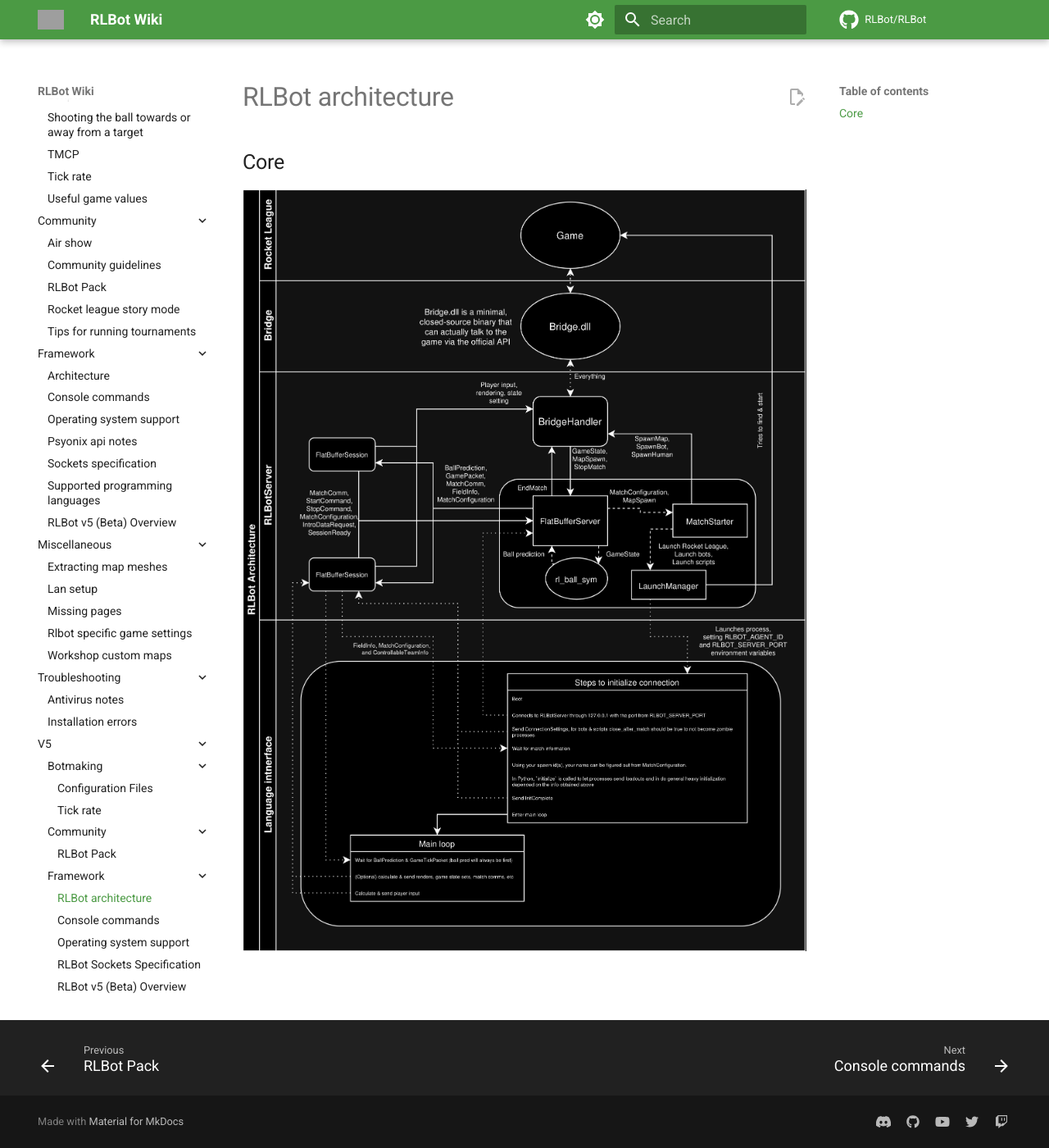
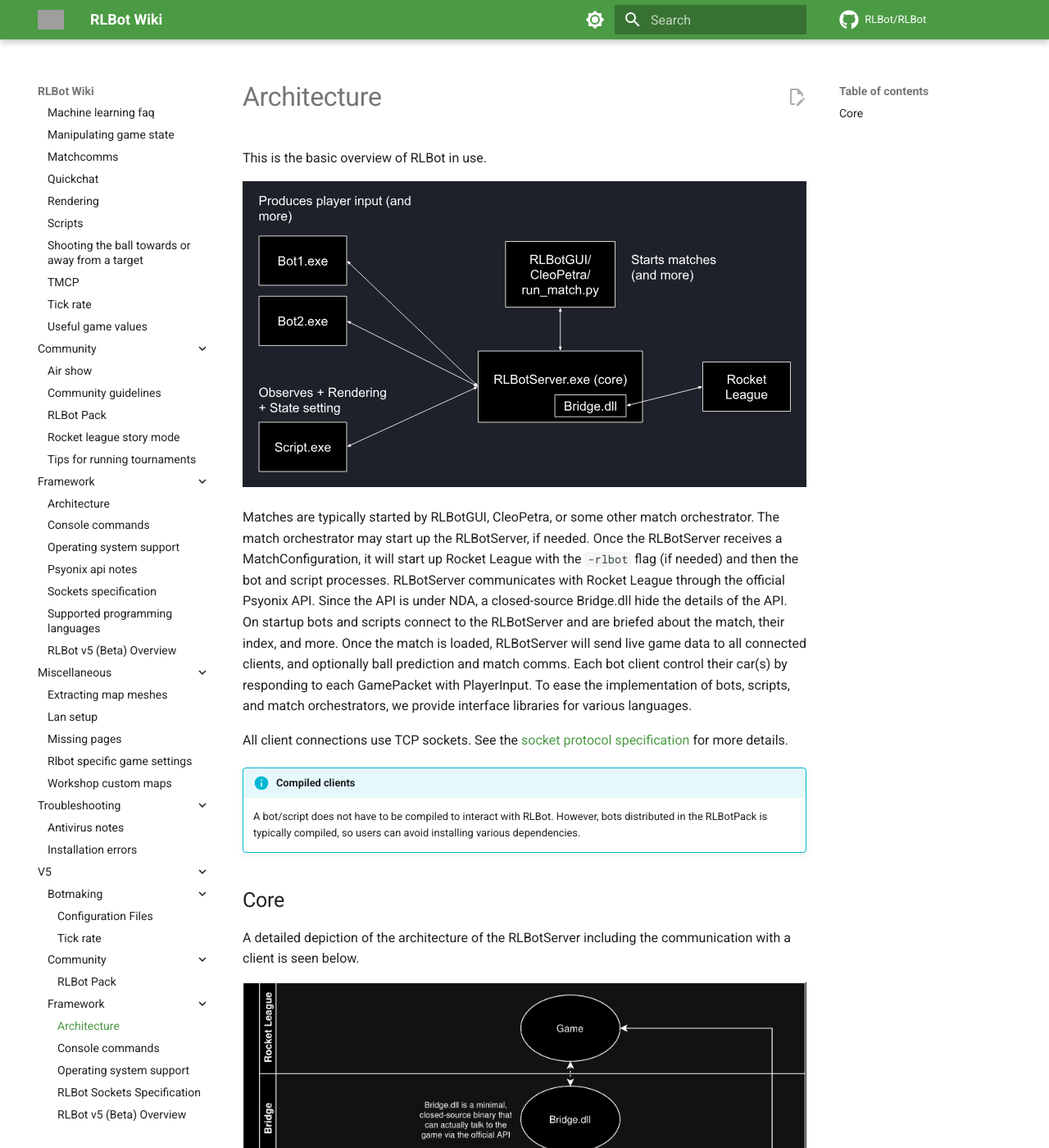
Before and after one commit to RLBot/wiki, an MkDocs documentation site: the page built from docs/v5/framework/architecture.md, in a window 1280 px wide and 1400 px high. Shown: the whole window at 82% size. Built offline with MkDocs 1.6.1 and Material for MkDocs 9.7.7, drawn with Linux system fonts in a browser that asks for light colours; comment, search, counter and statistics services are not loaded; grey boxes are pictures that could not be loaded.

Commit message:
Add basic architecture overview

```diff
--- a/docs/v5/framework/architecture.md
+++ b/docs/v5/framework/architecture.md
@@ -1,6 +1,28 @@
-# RLBot architecture
+# Architecture
+
+This is the basic overview of RLBot in use.
+
+![](/img/architecture/v5_architecture_overview.svg)
+<!-- Can be edited and downloaded at https://docs.google.com/drawings/d/1IdhJbJXvvJvwMWfuOXo3woofvGVA8N1aVxgHf9o0mXU/edit?usp=sharing -->
+
+Matches are typically started by RLBotGUI, CleoPetra, or some other match orchestrator.
+The match orchestrator may start up the RLBotServer, if needed.
+Once the RLBotServer receives a MatchConfiguration, it will start up Rocket League with the `-rlbot` flag (if needed) and then the bot and script processes.
+RLBotServer communicates with Rocket League through the official Psyonix API. Since the API is under NDA, a closed-source Bridge.dll hide the details of the API.
+On startup bots and scripts connect to the RLBotServer and are briefed about the match, their index, and more.
+Once the match is loaded, RLBotServer will send live game data to all connected clients, and optionally ball prediction and match comms.
+Each bot client control their car(s) by responding to each GamePacket with PlayerInput.
+To ease the implementation of bots, scripts, and match orchestrators, we provide interface libraries for various languages.
+
+All client connections use TCP sockets. See the [socket protocol specification](/v5/framework/sockets-specification) for more details.
+
+!!! info "Compiled clients"
+	A bot/script does not have to be compiled to interact with RLBot.
+	However, bots distributed in the RLBotPack is typically compiled, so users can avoid installing various dependencies.
 
 ## Core
+
+A detailed depiction of the architecture of the RLBotServer including the communication with a client is seen below.
 
 ![](/img/architecture/v5_diagram.png)
 
```
Also changed, not shown: docs/img/architecture/v5_architecture_overview.svg (added).
